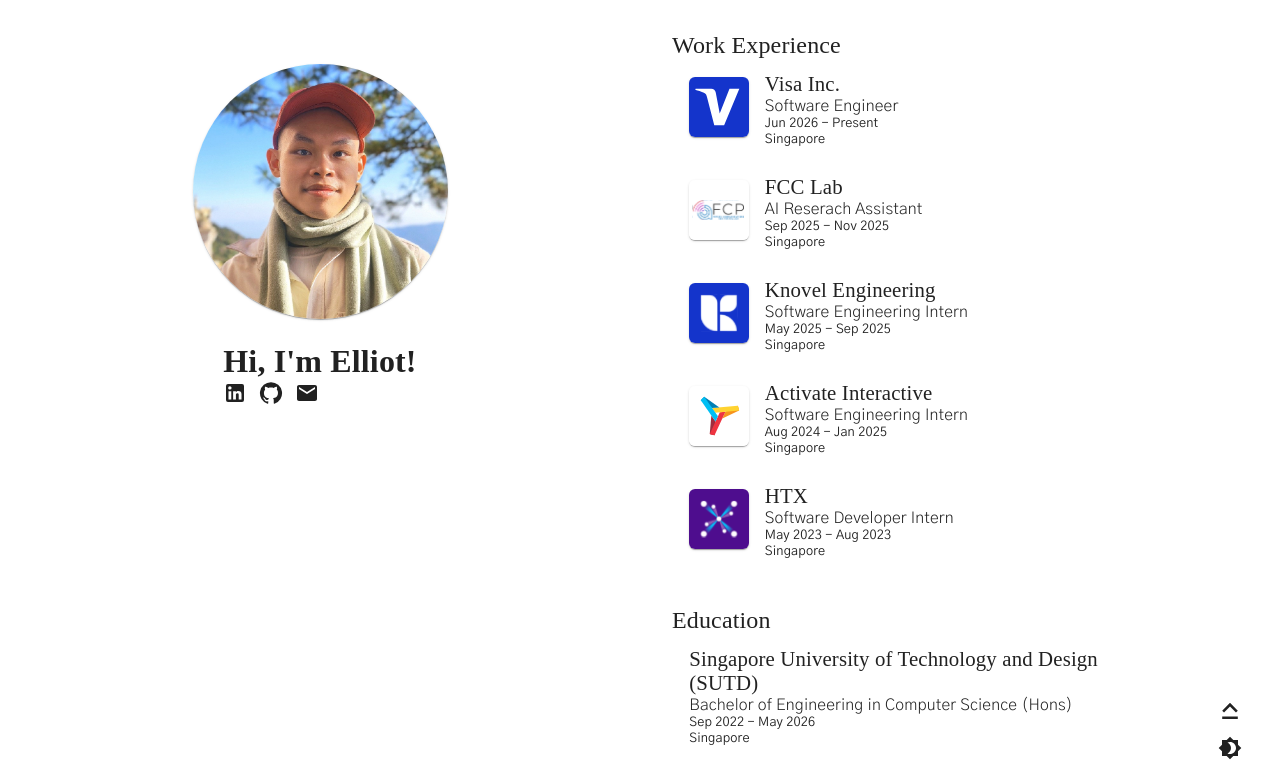
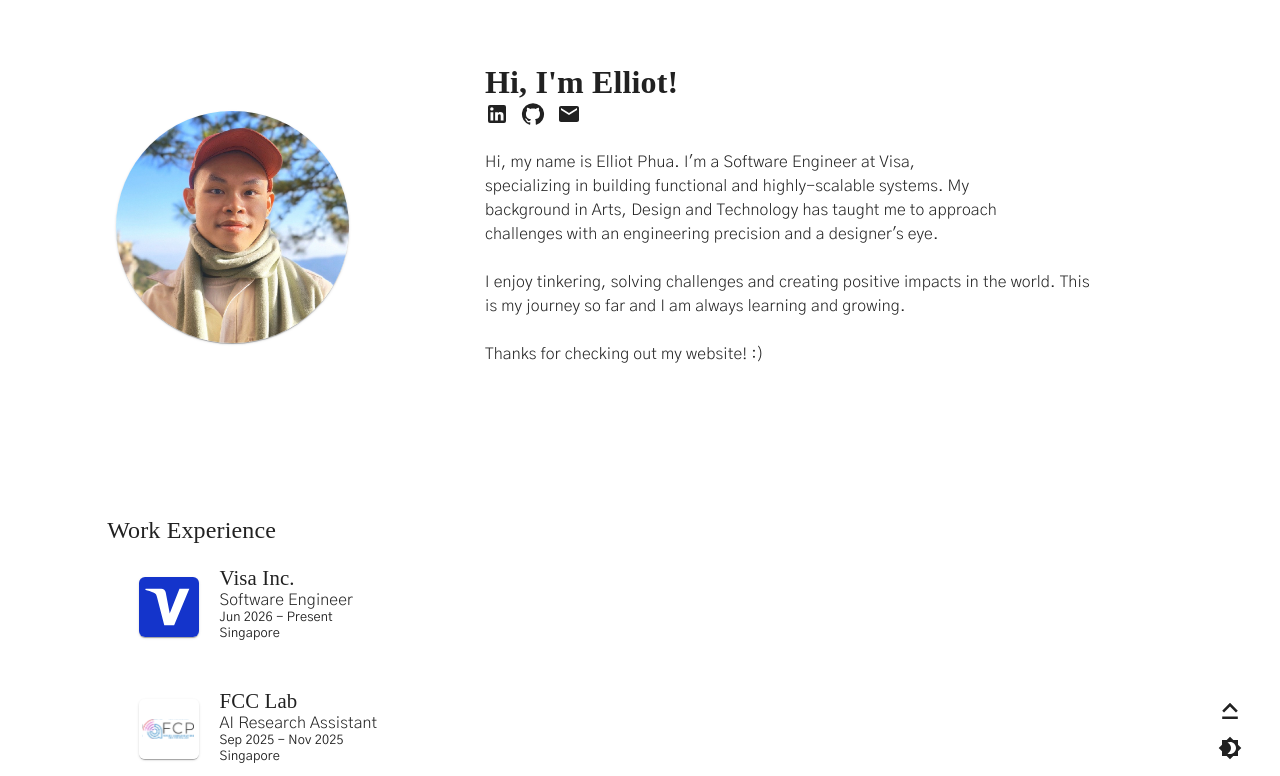
Before and after one commit to ElliotMonde/eliph, a React (Vite) app: page / in a window 1280 px wide. Shown: the top 776 px of the page. Built offline with nearby package versions, Linux system fonts and the light colour scheme; a web font is replaced by a local one.

Commit message:
Titlecard styling and intro.

```diff
--- a/src/App.tsx
+++ b/src/App.tsx
@@ -31,10 +31,10 @@ export default function App() {
     return (
         <ThemeProvider theme={darkTheme}>
             <CssBaseline />
-            <div className="flex flex-wrap justify-center w-full h-screen">
+            <div className="flex flex-col justify-center w-full h-fit">
                 <TitleCard />
-                <div className="flex flex-1 flex-col min-container">
-                <WorkExp />
+                <div className="p-12">
+                    <WorkExp />
                     <EducationSection />
                 </div>
                 {/* Floating components */}
@@ -42,7 +42,7 @@ export default function App() {
                     <Alert />
                 </div>
                 <div className="flex flex-col fixed z-0 bottom-[5%] right-[3%] gap-3">
-                    <ToTopButton/>
+                    <ToTopButton />
                     <DarkModeButton />
                 </div>
                 {/*  */}
--- a/src/components/TitleCard.tsx
+++ b/src/components/TitleCard.tsx
@@ -14,10 +14,14 @@ const photoStyle: React.CSSProperties = {
     maxWidth: "255px",
     minWidth: "100px",
     overflow: "hidden",
+
 }
 
-const email:string = "elliotphua@gmail.com";
-
+const email: string = "elliotphua@gmail.com";
+const introduction: string[] = [
+    `Hi, my name is Elliot Phua. I'm a Software Engineer at Visa, specializing in building functional and highly-scalable systems. My background in Arts, Design and Technology has taught me to approach challenges with an engineering precision and a designer's eye.`,
+    `I enjoy tinkering, solving challenges and creating positive impacts in the world. This is my journey so far and I am always learning and growing.`,
+    `Thanks for checking out my website! :)`]
 interface SocialProp {
     link: string;
     icon: React.ReactNode;
@@ -40,20 +44,25 @@ export default function TitleCard() {
     }
 
     return (
-        <div className={`flex flex-1 flex-col items-center gap-6 pt-[5%] min-container`}>
+        <div className={`flex flex-1 flex-row flex-wrap items-center pt-[5%] w-full mb-5`}>
             {/* Profile photo */}
-            <Card sx={photoStyle}>
-                <img className="w-full h-full object-cover" src="/Elliot.png" alt="Elliot Phua" />
-            </Card>
+            <div className="flex flex-3 justify-center min-container">
+                <Card sx={photoStyle}>
+                    <img className="w-full h-full object-cover" src="/Elliot.png" alt="Elliot Phua" />
+                </Card>
+            </div>
             {/* Name */}
-            <div className="flex-col w-fit">
-                <TextType text="Hi, I'm Elliot!" theme="header" />
+            <div className="flex flex-5 flex-col w-fit min-container max-sm:justify-center ml-5 mr-5 text-balance">
+                <div className="max-sm:self-center"><TextType text="Hi, I'm Elliot!" theme="header" /></div>
                 {/* Socials */}
                 <div className="flex flex-row gap-3 max-sm:justify-center">
                     <Social link="https://www.linkedin.com/in/elliotphua/" icon=<LinkedInIcon /> />
                     <Social link="https://github.com/ElliotMonde" icon=<GitHubIcon /> />
                     <div onClick={copyEmail}><Social link={`mailto:${email}`} icon=<EmailIcon /> /></div>
                 </div>
+                <div className="max-w-[80%] mt-5 max-sm:self-center">
+                    {introduction.map((s) => <span className="body">{s}<br/><br/></span>)}
+                </div>
             </div>
         </div>)
 }
--- a/src/data/experience.ts
+++ b/src/data/experience.ts
@@ -44,7 +44,7 @@ export const workExperience: Experience[] = [
     },
     {
         company: "FCC Lab",
-        role: "AI Reserach Assistant",
+        role: "AI Research Assistant",
         startDate: {
             month: 9,
             year: 2025
```
